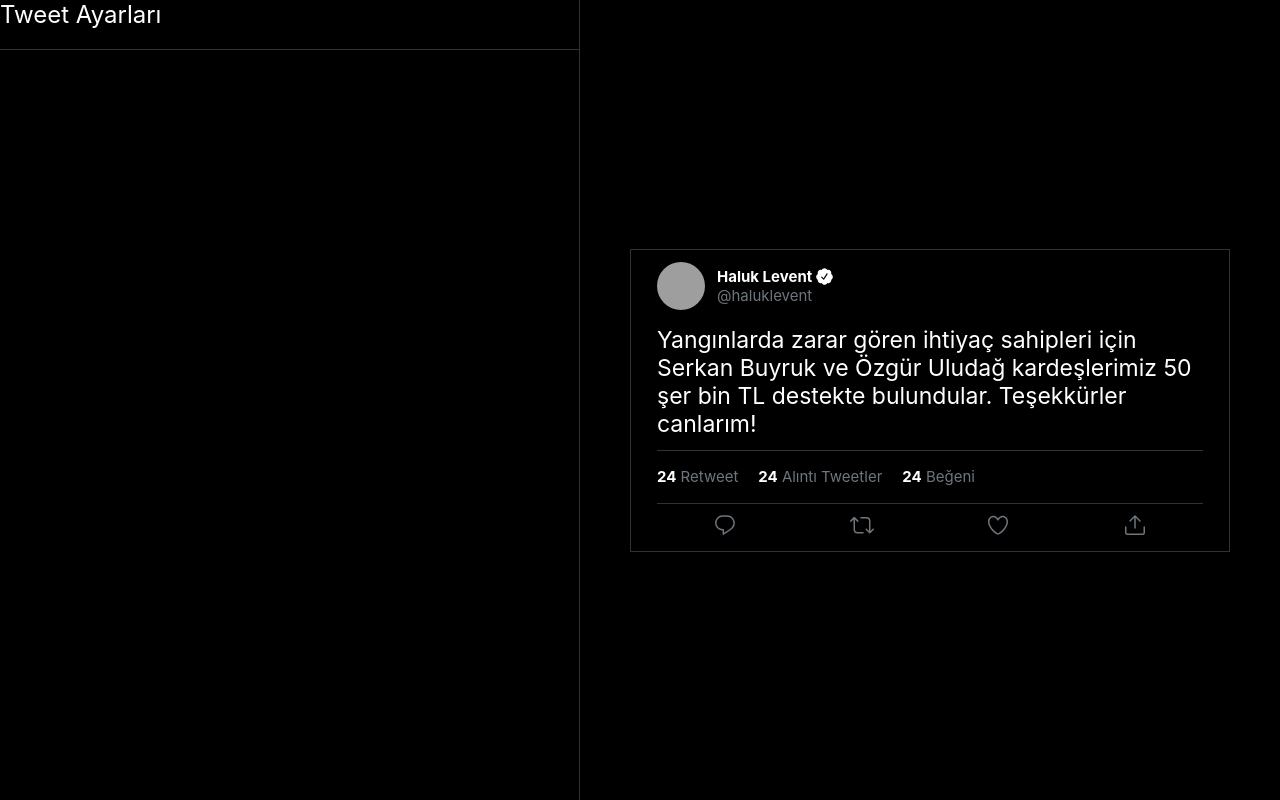
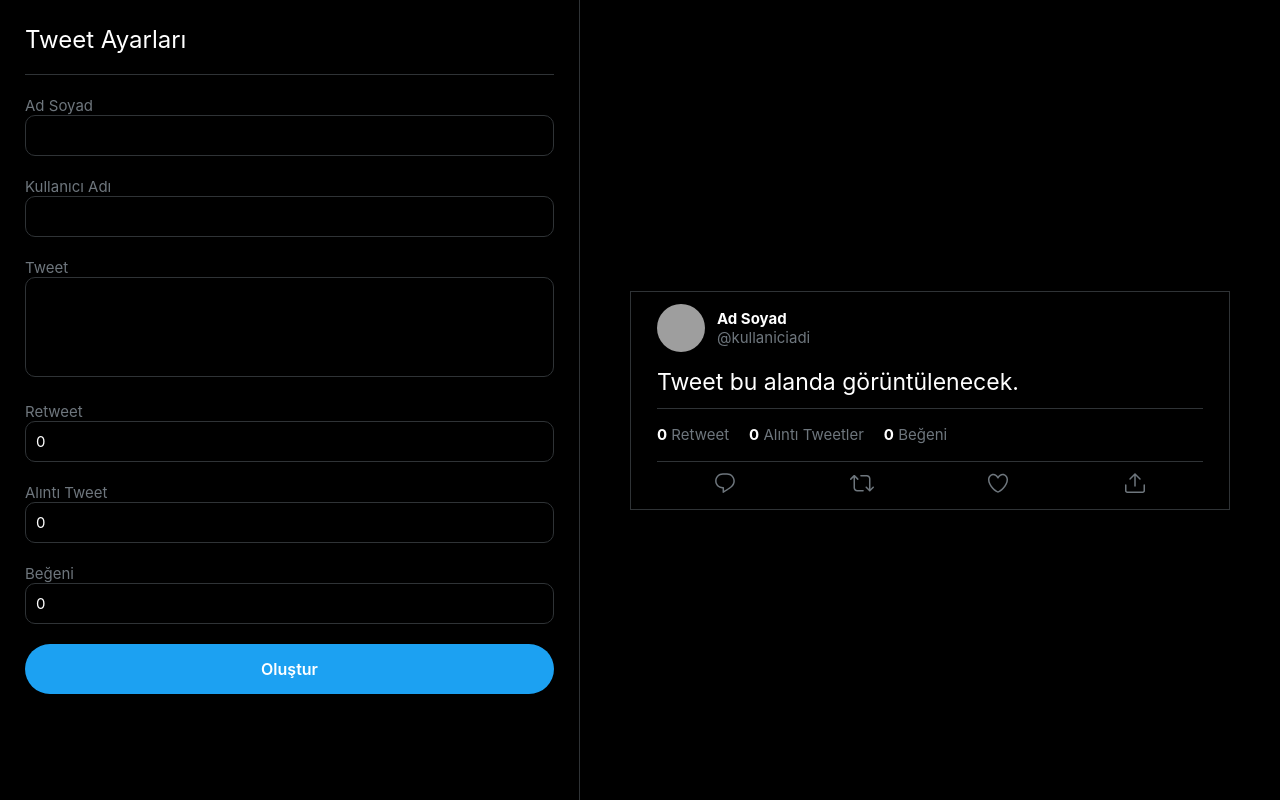
Before and after one commit to ferhatcklt/react-fake-tweet-generator, a React (Create React App) app: page / in a window 1280 px wide. Built offline with nearby package versions, Linux system fonts and the light colour scheme; grey boxes are pictures that could not be loaded.

Commit message:
Tweet settings bölümü için inputlar oluşturuldu. Beğeni, retweet ve alıntı için numara format yapıldı. hashtag, kullanıcı etiketleme ve linkler renklendirildi.

```diff
--- a/src/App.js
+++ b/src/App.js
@@ -1,37 +1,65 @@
- import './App.scss';
-import './icons';
-import { LikeIcon, ReplyIcon, RetweetIcon, ShareIcon, VerifiedIcon } from './icons';
+import Q from 'q';
+import React, {useState} from 'react';
+import './App.scss';
+import { LikeIcon, ReplyIcon, RetweetIcon, ShareIcon, VerifiedIcon } from './components/icons';
+
+const tweetFormat = tweet => {
+  tweet = tweet
+  .replace(/@([\w]+)/g,'<span>@$1</span>')
+  .replace(/#([\wşçöğıİÜÖÇŞĞ]+)/gi,'<span>#$1</span>')
+  .replace(/(https?:\/\/[\w\.\/]+)/,'<span>$1</span>')
+  return tweet;
+};
+
+const formatNumber = number => {
+  if(number < 1000){
+    return number;
+  }
+  number /= 1000;
+  number = String(number).split('.');
+  return number[0] + (number[1] > 100 ? ','+number[1].slice(0,1)+' B':' B');
+};
 
 function App() {
+  const [name, setName] = useState();
+  const [username,setUsername] = useState();
+  const [isVerified, setIsVerified] = useState(false);
+  const [tweet, setTweet] = useState();
+  const [avatar,setAvatar] = useState();
+  const [retweets, setRetweets] = useState(0);
+  const [quoteTweets, setQuoteTweets] = useState(0);
+  const [likes, setLikes] = useState(0);
+
   return (
     <>
-    <div className="tweet-settings">
-      <h3>Tweet Ayarları</h3>
-    </div>
+      <div className="tweet-settings">
+        <h3>Tweet Ayarları</h3>
+        <ul>
+          <label>Ad Soyad</label><li><input type="text" className="input"  value={name} onChange={e => setName(e.target.value)} /></li>
+          <label>Kullanıcı Adı</label><li><input type="text" className="input" value={username} onChange={e => setUsername(e.target.value)}/></li>
+          <label>Tweet</label><li><textarea type="text" className="input" value={tweet} onChange={e => setTweet(e.target.value)}  maxLength="290" /></li>
+          <label>Retweet</label><li><input type="text" className="input"  value={retweets} onChange={e => setRetweets(e.target.value)}/></li>
+          <label>Alıntı Tweet</label><li><input type="text" className="input" value={quoteTweets} onChange={e => setQuoteTweets(e.target.value)}/></li>
+          <label>Beğeni</label><li><input type="text" className="input"  value={likes} onChange={e => setLikes(e.target.value)}/></li>
+          <button>Oluştur</button>
+        </ul>
+      </div>
       <div className="tweet-container">
         <div className="tweet">
           <div className="tweet-author">
             <img src="https://pbs.twimg.com/profile_images/1421390859858235398/O20MKpKX_normal.jpg" alt="" />
             <div>
-              <div className="name">Haluk Levent <VerifiedIcon /></div>
-              <div className="username">@haluklevent</div>
+              <div className="name">{name || 'Ad Soyad'} {isVerified && <VerifiedIcon />} </div>
+              <div className="username">@{username || 'kullaniciadi'}</div>
             </div>
           </div>
           <div className="tweet-content">
-            <p>
-            Yangınlarda zarar gören ihtiyaç sahipleri için
-            Serkan Buyruk ve
-            Özgür Uludağ kardeşlerimiz
-            50 şer bin TL destekte bulundular.
-
-            Teşekkürler canlarım!
-
-            </p>
+            <p dangerouslySetInnerHTML={{__html:(tweet && tweetFormat(tweet)) || 'Tweet bu alanda görüntülenecek.'}}></p>
           </div>
           <div className="tweet-stats">
-            <span><b>24</b> Retweet</span>
-            <span><b>24</b> Alıntı Tweetler</span>
-            <span><b>24</b> Beğeni</span>
+            <span><b>{formatNumber(retweets)}</b> Retweet</span>
+            <span><b>{formatNumber(quoteTweets)}</b> Alıntı Tweetler</span>
+            <span><b>{formatNumber(likes)}</b> Beğeni</span>
           </div>
           <div className="tweet-actions">
             <span><ReplyIcon /></span>
--- a/src/App.scss
+++ b/src/App.scss
@@ -22,13 +22,52 @@ html,body{
   color:#fff;
   border-right: 1px solid #2f3336;
   height: 100%;
+  padding: 25px;
   h3{
     font-size: 24px;
     font-weight: normal;
     border-bottom:1px solid #2f3336;
     padding-bottom: 20px;
     margin-bottom: 20px;
+  }
+  ul{
+    li:not(:last-child){
+      margin-bottom: 20px;
+    }
+  }
+  .input{
+    width: 100%;
+    background: transparent;
+    border:1px solid #2f3336;
+    padding: 10px;
+    border-radius: 10px;
+    outline: none;
+    color: #fff;
+    font-size: 15px;
+    &::placeholder{
+      color: #fff;
+      font-size: 15px;
+    }
 
+
+  }
+  textarea{
+    resize: none;
+    height: 100px;
+  }
+  label{
+    color: #6e767d;
+    font-size: 15px;
+  }
+  button{
+    font-size: 16px;
+    background-color: #1ca1f2;
+    color: #fff;
+    font-weight: 600;
+    width: 100%;
+    height: 50px;
+    border-radius: 25px;
+    cursor: pointer;
   }
 }
 .tweet-container{
@@ -58,6 +97,7 @@ html,body{
       color: #fff;
       display: flex;
       align-items: center;
+      height: 19px;
       svg{
         margin-left: 3px;
       }
@@ -72,6 +112,10 @@ html,body{
       font-size: 23px;
       line-height: 28px;
       color: #fff;
+      overflow-wrap: break-word;
+      span{
+        color: #1ca1f2;
+      }
     }
   }
   &-stats{
```
Also changed, not shown: src/components/icons.js (renamed from src/icons.js), 1 other file (tests, documents, lock files or other folders).
